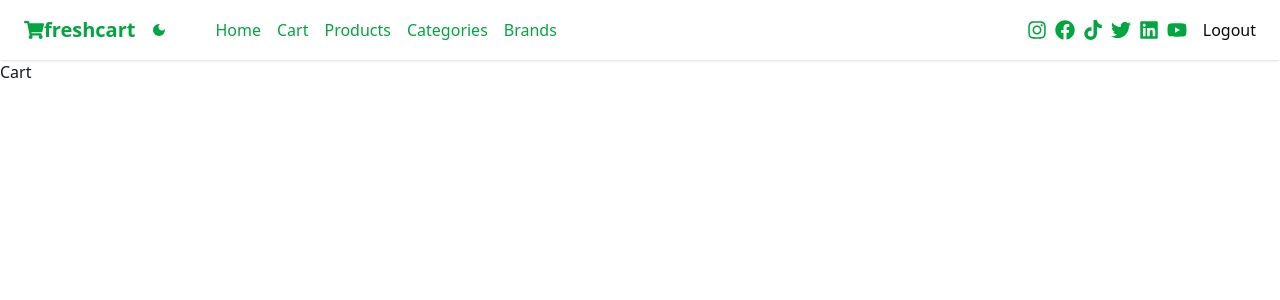
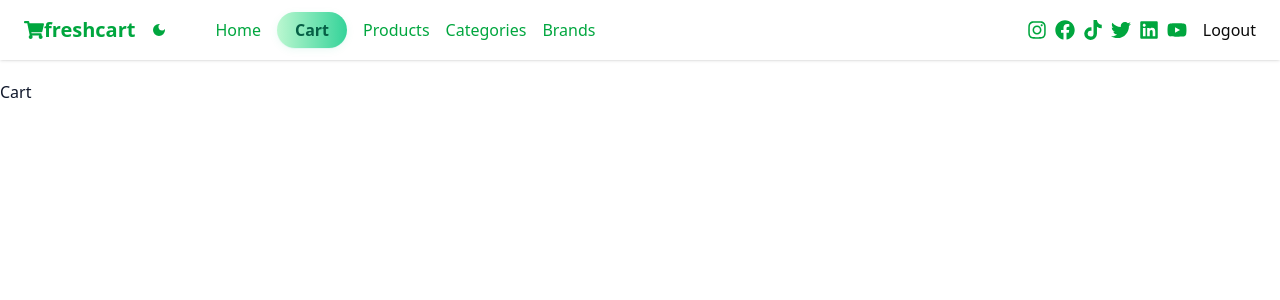
Before and after one commit to abdo20190315/e-ecommerce, a Next.js app: page /cart in a window 1280 px wide. Shown: the top 300 px of the page. Built offline with nearby package versions, Linux system fonts and the light colour scheme.

Commit message:
add home slider,categorey slider and add navLink

```diff
--- a/src/app/_components/Navbar/Navbar.tsx
+++ b/src/app/_components/Navbar/Navbar.tsx
@@ -6,20 +6,19 @@ import { FaShoppingCart } from "react-icons/fa";
 import { useTheme } from '@/context/ThemeContext';
 import { TfiShine } from 'react-icons/tfi';
 import { MdDarkMode } from 'react-icons/md';
+import { usePathname } from 'next/navigation';
 export default function Navbar() {
   const { theme, toggleTheme } = useTheme();
   const [mounted, setMounted] = useState(false);
 
-  // Prevent hydration mismatch by only rendering theme-dependent content after mount
-  // This is a standard Next.js pattern for preventing SSR/client mismatches
-  // The React Compiler warning is a false positive - this pattern is necessary for SSR compatibility
+  const path = usePathname()
   useEffect(() => {
     setMounted(true);
-    // eslint-disable-next-line react-hooks/exhaustive-deps
+
   }, []);
 
   return <>
-    <nav className="w-full bg-background dark:bg-card shadow flex items-center justify-between px-6 py-4 ">
+    <nav className="w-full  bg-background dark:bg-card shadow flex items-center  justify-between px-6 py-4 fixed top-0 left-0 z-50 ">
       {/* Left section: Brand */}
       <div className="flex items-center space-x-4">
         <Link href='/' className="flex items-center font-bold text-xl text-green-600 dark:text-green-400"><FaShoppingCart />freshcart</Link>
@@ -32,19 +31,19 @@ export default function Navbar() {
         {/* Navigation links */}
         <ul className="flex items-center space-x-4 ml-8">
           <li>
-            <Link href="/" className="text-green-600 dark:hover:text-green-400 transition">Home</Link>
+            <Link href="/" className={`text-green-600 ${path === '/' ? 'active' : ''}`}>Home</Link>
           </li>
           <li>
-            <Link href="/cart" className="text-green-600 dark:hover:text-green-400 transition">Cart</Link>
+            <Link href="/cart" className={`text-green-600 ${path === '/cart' ? 'active' : ''}`}>Cart</Link>
           </li>
           <li>
-            <Link href="/product" className="text-green-600 dark:hover:text-green-400 transition">Products</Link>
+            <Link href="/product" className={`text-green-600 ${path === '/product' ? 'active' : ''}`}>Products</Link>
           </li>
           <li>
-            <Link href="/categories" className="text-green-600 dark:hover:text-green-400 transition">Categories</Link>
+            <Link href="/categories" className={`text-green-600 ${path === '/categories' ? 'active' : ''}`}>Categories</Link>
           </li>
           <li>
-            <Link href="/brands" className="text-green-600 dark:hover:text-green-400 transition">Brands</Link>
+            <Link href="/brands" className={`text-green-600 ${path === '/brands' ? 'active' : ''}`}>Brands</Link>
           </li>
         </ul>
       </div>
--- a/src/app/_components/ProductCard/ProductCard.tsx
+++ b/src/app/_components/ProductCard/ProductCard.tsx
@@ -17,7 +17,7 @@ export default function ProductCard({product}) {
   <Card>
   <Link href={`product/${product._id}`}>
   <CardHeader>
-    <CardTitle> <img src={product.imageCover} /> </CardTitle>
+    <CardTitle> <img src={product.imageCover} className='' /> </CardTitle>
 
     <CardDescription>{product.category.name}</CardDescription>
 
--- a/src/app/_components/Slider/Slider.tsx
+++ b/src/app/_components/Slider/Slider.tsx
@@ -9,14 +9,14 @@ export default function Slider({data}) {
     <>
       <Swiper
         spaceBetween={0}
-        slidesPerView={7}
+        slidesPerView={6}
         modules={[Autoplay]}
         autoplay={{ delay: 2000 }}
       >
         {data.map((item) => (
           <SwiperSlide key={item._id}>
             <img src={item.image} alt={item.name} className='h-50 w-full' />
-            <p>{item.name}</p>
+            <p className='text-center text-slate-700 dark:text-white font-semibold'>{item.name}</p>
           </SwiperSlide>
         ))}
 
--- a/src/app/categories/page.tsx
+++ b/src/app/categories/page.tsx
@@ -1,7 +1,42 @@
 import React from 'react'
 
-export default function Categories() {
-  return (
-    <div>Categories</div>
-  )
+export default async function Categories() {
+
+
+  const response = await fetch(`https://ecommerce.routemisr.com/api/v1/categories`)
+  const {data}   = await response.json()
+  console.log(data);
+
+  return <>
+
+  <div className="container mx-auto my-12 ">
+  <div className="flex flex-wrap -mx-4">
+    {data.map((category) => (
+      <div
+        key={category._id}
+        className="px-4 mb-8 w-full sm:w-1/2 md:w-1/3 lg:w-1/4 xl:w-1/5"
+      >
+        <div className="inner bg-white dark:bg-gray-800 shadow rounded-lg h-full flex flex-col items-center">
+          <img src={category.image} alt="cat" className="w-full h-60 object-cover rounded-t-lg" />
+          <p className="text-center text-slate-700 dark:text-white font-semibold py-4">
+            {category.name}
+          </p>
+        </div>
+      </div>
+    ))}
+  </div>
+
+  </div>
+
+
+
+
+
+
+
+
+
+
+
+  </>
 }
--- a/src/app/globals.css
+++ b/src/app/globals.css
@@ -97,6 +97,32 @@
   --sidebar-accent-foreground: oklch(0.985 0 0);
   --sidebar-border: oklch(1 0 0 / 10%);
   --sidebar-ring: oklch(0.556 0 0);
+}
+
+/* nav .active link style - light and dark */
+.active {
+  padding: 7px 18px;
+  border-radius: 9999px;
+  font-weight: bold;
+  background: linear-gradient(90deg, #bbf7d0 0%, #34d399 100%);
+  color: #065f46;
+  box-shadow: 0 2px 8px 0 rgba(16,185,129,0.08), 0 0.5px 1px 0 rgba(20,184,166,0.12);
+  transition:
+    background 0.25s,
+    color 0.25s,
+    box-shadow 0.2s;
+  position: relative;
+  z-index: 1;
+}
+
+.dark .active {
+  background: linear-gradient(90deg, #166534 0%, #22c55e 100%);
+  color: #bbf7d0;
+  box-shadow: 0 2px 12px 0 rgba(22,101,52,0.18);
+}
+.dark .active::after {
+  background: #34d399;
+  box-shadow: 0 0 12px #bbf7d088;
 }
 
 body {
--- a/src/app/layout.tsx
+++ b/src/app/layout.tsx
@@ -32,7 +32,9 @@ export default function RootLayout({
         suppressHydrationWarning={true}
       >
         <ThemeProvider>
-          <Navbar />
+          <div className="mb-20">
+          <Navbar  />
+          </div>
           {children}
         </ThemeProvider>
       </body>
--- a/src/app/product/page.tsx
+++ b/src/app/product/page.tsx
@@ -14,7 +14,7 @@ export default async function Product() {
     <>
       <div className="container mx-auto flex flex-wrap">
         {data.map((product) => (
-          <div key={product._id} className="w-full md:w-1/2 lg:w-1/3 xl:w-1/5">
+          <div key={product._id} className="w-full sm:1/2 md:w-1/3 lg:w-1/4 xl:w-1/5">
             <div className="product p-5">
               <ProductCard product={product} />
             </div>
```
